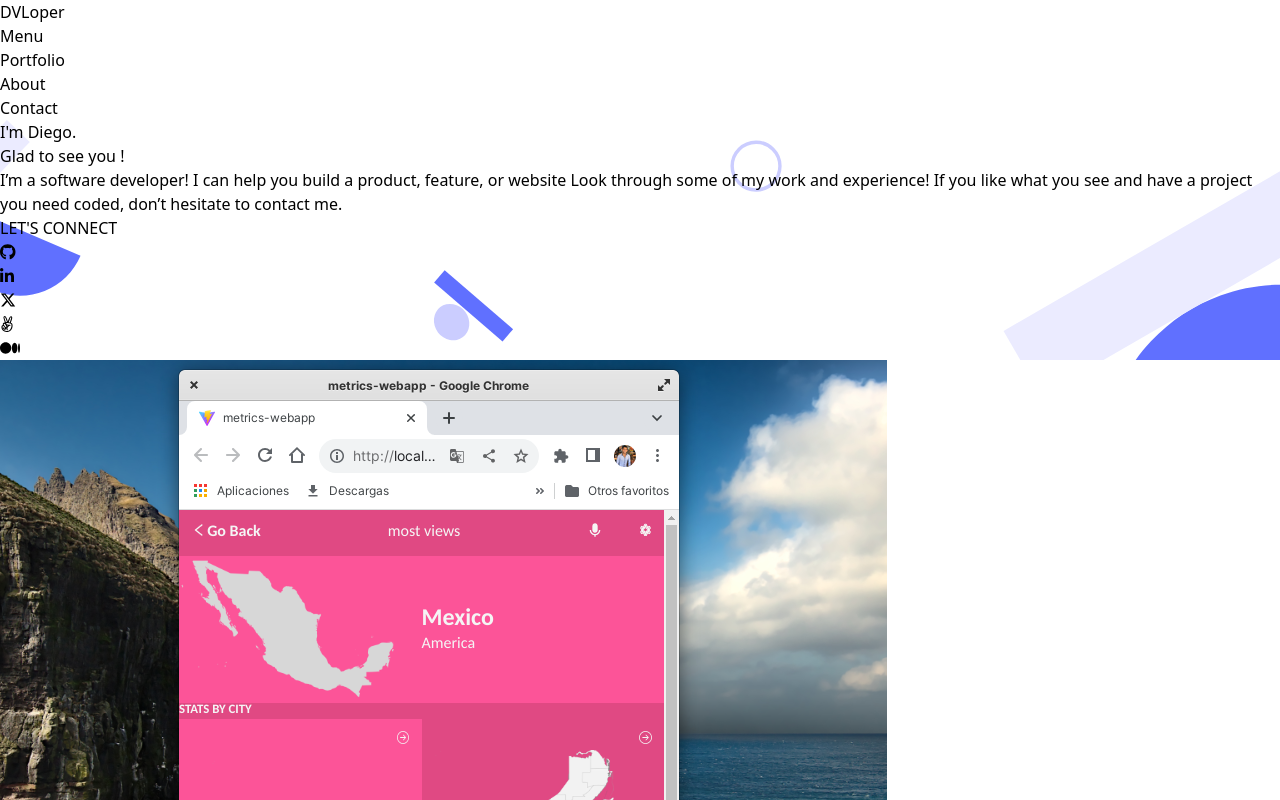
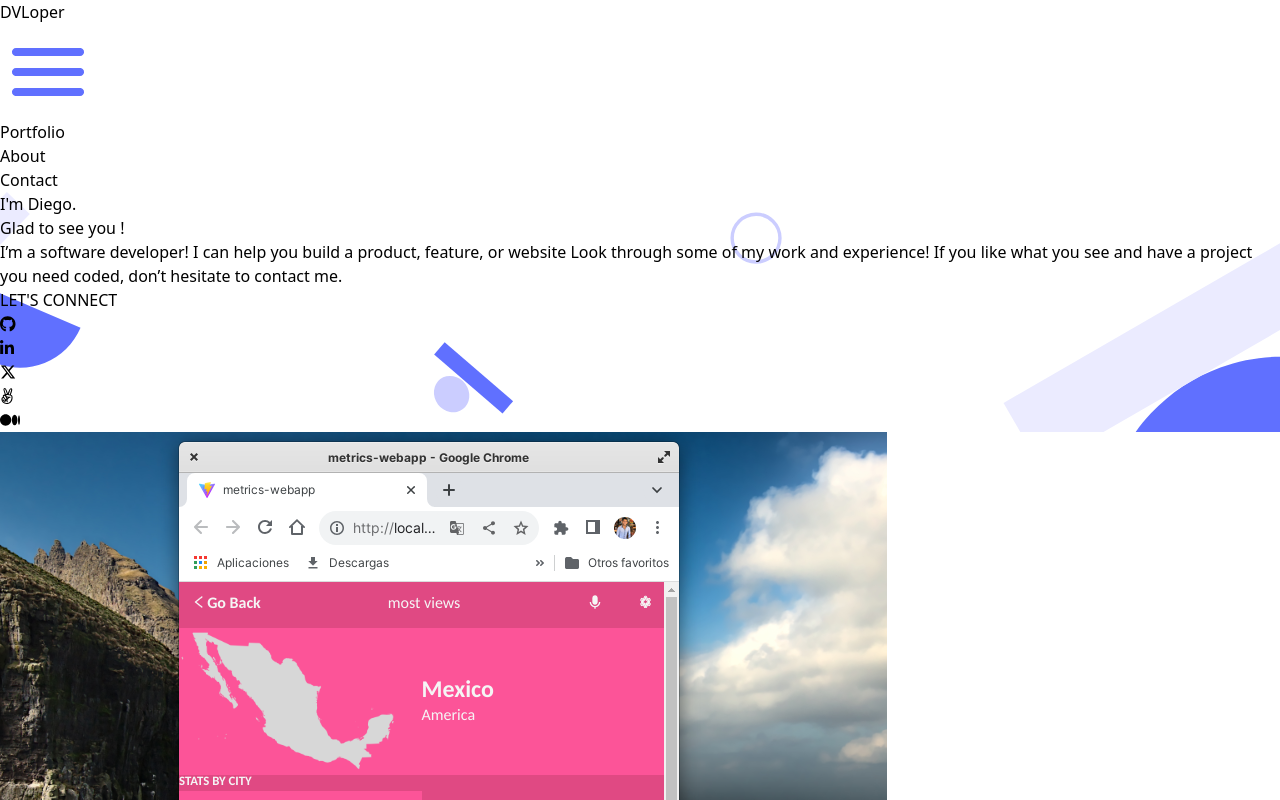
Before and after one commit to Diegogagan2587/Diegogagan2587.github.io, a React (Vite) app: page / in a window 1280 px wide. Shown: the top 800 px of the page. Built offline with nearby package versions, Linux system fonts and the light colour scheme.

Commit message:
Update NavigationBar: background and menu to hamburguer icon

```diff
--- a/src/components/NavigationBar.jsx
+++ b/src/components/NavigationBar.jsx
@@ -1,25 +1,39 @@
 import React, { useState } from 'react';
+import Hamburguer from '../assets/icons/Icon-Menunav-button.png';
+import CloseIcon from '../assets/icons/close-popup-button.png';
 
 const NavigationBar = () => {
   const [isMenuOpen, setIsMenuOpen] = useState(false);
   const handleMenuClick = () => {
     setIsMenuOpen(!isMenuOpen);
-    console.log('Menu clicked', isMenuOpen)
-  }
+  };
   return (
-    <nav className="fixed flex justify-between px-5
+    <nav
+      className="fixed flex justify-between items-center px-5
     w-full
-    border-2 bg-gray-100 h-10">
+    border-2 bg-white h-10"
+    >
       <span>DVLoper</span>
       <div>
-      <span className='sm:hidden' onClick={handleMenuClick}>
-          {isMenuOpen ? 'X' : 'Menu'}
+        <span className="sm:hidden" onClick={handleMenuClick}>
+          {(isMenuOpen && <img src={CloseIcon} alt="Close Icon"
+          className='relative h-full p-2.5'
+          />) || (
+            <img src={Hamburguer} alt="Hamburguer Icon"
+            className='h-7'/>
+          )}
         </span>
       </div>
-      <ul className={`
-      ${isMenuOpen ? 'block absolute w-screen sm:w-auto h-screen sm:h-auto left-0 sm:left-auto top-10 sm:top-auto' : 'hidden'}
+      <ul
+        className={`
+      ${
+        isMenuOpen
+          ? 'block absolute w-screen sm:w-auto h-screen sm:h-auto left-0 sm:left-auto top-10 sm:top-auto'
+          : 'hidden'
+      }
       sm:relative sm:flex p-5 sm:p-0
-       gap-5  bg-green-100`}>
+       gap-5  bg-green-100`}
+      >
         <li>
           <a href="#portfolio">Portfolio</a>
         </li>
```
Also changed, not shown: src/assets/icons/Icon-Menunav-button.png (renamed from src/assets/icons/Icon - Menunav-button.png).
